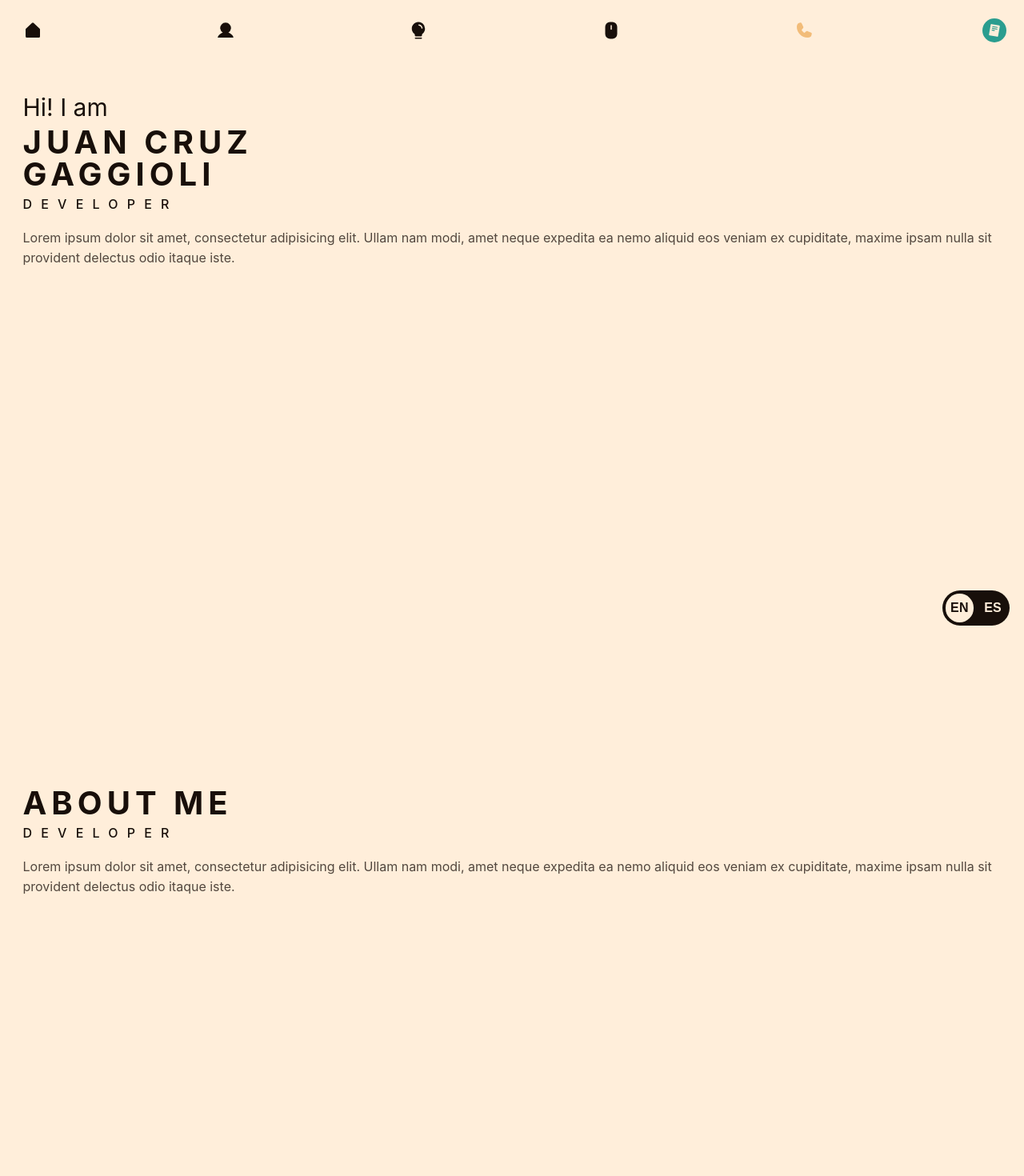
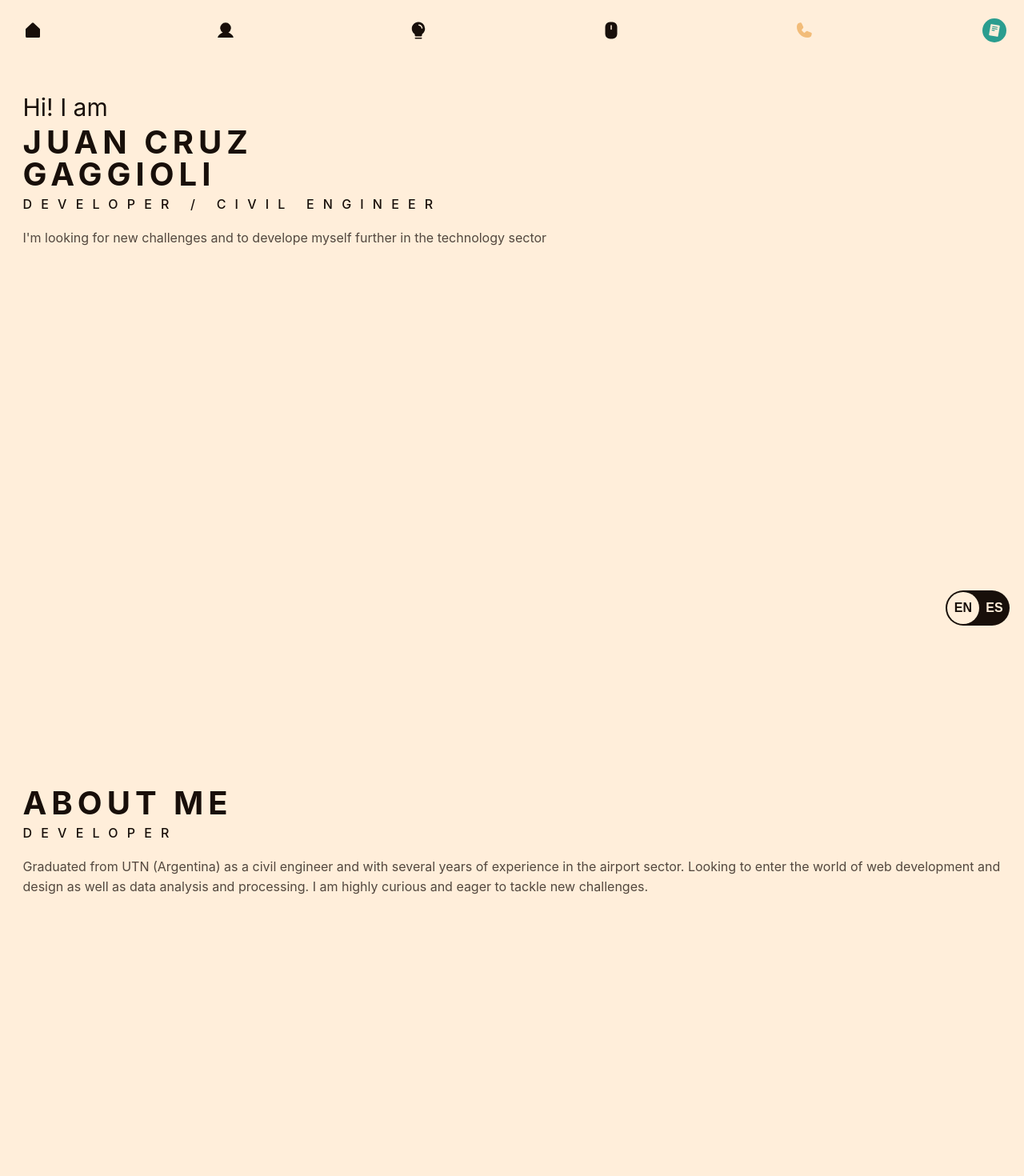
Before and after one commit to jcgaggioli/landing-page, a React (Create React App) app: page / in a window 1280 px wide. Shown: the top 1470 px of the page at 80% size. Built offline with nearby package versions, Linux system fonts and the light colour scheme.

Commit message:
style: animationto contact section

```diff
--- a/src/assets/data.json
+++ b/src/assets/data.json
@@ -4,25 +4,25 @@
       "name": "LinkedIn",
       "userName": "jcgaggioli",
       "destiny": "https://www.linkedin.com/in/jcgaggioli/",
-      "icon": "../assets/icons/linkedin-logo-fill.svg"
+      "icon": "linkedin-logo-fill"
     },
     {
       "name": "GitHub",
       "userName": "jcgaggioli",
       "destiny": "https://github.com/jcgaggioli",
-      "icon": "../assets/icons/github-logo-fill.svg"
+      "icon": "github-logo-fill"
     },
     {
       "name": "Mail",
       "userName": "jcgaggioli@gmail.com",
       "destiny": "jcgaggioli@gmail.com",
-      "icon": "../assets/icons/envelope-fill.svg"
+      "icon": "envelope-fill"
     },
     {
       "name": "Telegram",
       "userName": "+34 663 086 825",
       "destiny": "+34 663 086 825",
-      "icon": "../assets/icons/paper-plane-tilt-fill.svg"
+      "icon": "paper-plane-tilt-fill"
     }
   ]
 }
--- a/src/component/AboutMe.jsx
+++ b/src/component/AboutMe.jsx
@@ -5,12 +5,25 @@ const AboutMe = ({ language }) => {
     <div id="about-me" className="container">
       <div className="separator"></div>
       <h2 className="title">{language === 'en' ? 'ABOUT ME' : 'SOBRE MI'}</h2>
-      <p className="single-p">DEVELOPER</p>
-      <p className="normal-p">
-        Lorem ipsum dolor sit amet, consectetur adipisicing elit. Ullam nam
-        modi, amet neque expedita ea nemo aliquid eos veniam ex cupiditate,
-        maxime ipsam nulla sit provident delectus odio itaque iste.
+      <p className="single-p">
+        {language === 'en' ? 'DEVELOPER' : 'DESARROLLADOR'}
       </p>
+      {language === 'en' && (
+        <p className="normal-p">
+          Graduated from UTN (Argentina) as a civil engineer and with several
+          years of experience in the airport sector. Looking to enter the world
+          of web development and design as well as data analysis and processing.
+          I am highly curious and eager to tackle new challenges.
+        </p>
+      )}
+      {language === 'es' && (
+        <p className="normal-p">
+          Egresado en UTN (Argentina) como ingeniero civil y con varios años de
+          experiencia en el sector aeroportuario. Buscando entrar en el mundo
+          del desarrollo y diseño web, así como el análisis y procesamiento de
+          datos. Con mucha curiosidad ansioso por afrontar nuevos retos.
+        </p>
+      )}
     </div>
   );
 };
--- a/src/component/Contact.jsx
+++ b/src/component/Contact.jsx
@@ -1,12 +1,49 @@
 import React from 'react';
-import { useState } from 'react';
+import { useState,useEffect } from 'react';
 import '../styles/Contact.scss';
+import Icon from './Icon';
+import icons from "../assets/icons/_icons.svg"
+
 
 const Contact = ({ language, contacts }) => {
   const [currentContact, setCurrentContact] = useState(contacts[0]);
+  const [activeElementCoords, setActiveElementCoords] = useState({ y: 0, x: 0});
+  // const [finalCoords, setFinalCoords] = useState({ y: 0, x: 0});
+  const [activeElement, setActiveElement] = useState(null);
+  const iconElement = document.querySelector('.contact__main-icon')
 
-  const handleClick = con => {
+  // useEffect(() => {
+  //   setActiveElement( document.querySelector('.contact__icon.active'));
+
+  //   // setActiveElement( document.getElementById(contacts[0].name));
+  //   console.log(`Active element:`);
+  //   console.log(activeElement);
+  //   console.log(activeElementCoords);
+  //   if (activeElement) {
+  //     const elementRect = activeElement.getBoundingClientRect();
+  //     setActiveElementCoords({ y: elementRect.top, x: elementRect.left });
+  //   }
+  // },[iconElement]);
+
+  const handleClick = (e,con) => {
     setCurrentContact(con);
+
+    const element = e.target.closest('.contact__icon');
+
+    const iconFinal = document.querySelector('.contact__main-icon')
+    const iconCoords = iconFinal.getBoundingClientRect()
+    const rect = element.getBoundingClientRect();
+    const coordinates = {
+      x:  iconCoords.x - rect.x,
+      y: -iconCoords.y + rect.y
+    };
+    console.log('element: ', element);
+    console.log('rect: ', rect);
+    console.log('iconCoords: ', iconCoords);
+    console.log('coords: ', coordinates);
+    // setFinalCoords()
+    setActiveElementCoords(coordinates );
+
   };
 
   return (
@@ -16,20 +53,29 @@ const Contact = ({ language, contacts }) => {
       <div className="contact__display">
         <div className="contact__icons-column">
           {contacts.map(contact => (
-            <div
+          <svg key={contact.name} id={contact.name} xmlns="http://www.w3.org/2000/svg" xmlnsXlink="http://www.w3.org/1999/xlink"
               className={`contact__icon ${
                 currentContact.name === contact.name ? 'active' : ''
               }`}
-              onClick={() => {
-                handleClick(contact);
+              onClick={(e) => {
+                handleClick(e,contact);
               }}
             >
-              {contact.name}
-            </div>
+              <use href={`${icons}#${contact.icon}` } />
+          </svg>
+            // <Icon icon={contact.icon} iconStyle={`contact__icon ${
+            //   currentContact.name === contact.name ? 'active' : ''
+            // }`}  onClick={() => {
+            //   handleClick(contact);
+
+            // }}/>
           ))}
+
         </div>
         <aside>
-          <div className="contact__name">{currentContact.name}</div>
+        <Icon icon={currentContact.icon} iconStyle={'contact__main-icon'} xPos={activeElementCoords.x+'px'} yPos={activeElementCoords.y+'px'}
+            />
+          <div  className="contact__name">{currentContact.name}</div>
           <a
             target="_blanck"
             className="contact__user-name"
--- a/src/component/Home.jsx
+++ b/src/component/Home.jsx
@@ -1,20 +1,34 @@
-import React from "react";
-import "../styles/_custom.scss";
-import "../styles/_components.scss";
-import "../styles/Home.scss";
+import React from 'react';
+import '../styles/_custom.scss';
+import '../styles/_components.scss';
+import '../styles/Home.scss';
 
-const Home = () => {
+const Home = ({ language }) => {
   return (
     <div id="home" className="container">
-      <p className="small-p">Hi! I am</p>
-      <h1 className="title">JUAN CRUZ</h1>
-      <h1 className="title">GAGGIOLI</h1>
-      <p className="single-p">DEVELOPER</p>
-      <p className="normal-p">
-        Lorem ipsum dolor sit amet, consectetur adipisicing elit. Ullam nam
-        modi, amet neque expedita ea nemo aliquid eos veniam ex cupiditate,
-        maxime ipsam nulla sit provident delectus odio itaque iste.
-      </p>
+      {language === 'en' ? (
+        <>
+          <p className="small-p">Hi! I am</p>
+          <h1 className="title">JUAN CRUZ</h1>
+          <h1 className="title">GAGGIOLI</h1>
+          <p className="single-p">DEVELOPER / CIVIL ENGINEER</p>
+          <p className="normal-p">
+            I'm looking for new challenges and to develope myself further in the
+            technology sector
+          </p>
+        </>
+      ) : (
+        <>
+          <p className="small-p">Hola!, soy</p>
+          <h1 className="title">JUAN CRUZ</h1>
+          <h1 className="title">GAGGIOLI</h1>
+          <p className="single-p">DESARROLLADOR / INGENIERO CIVIL</p>
+          <p className="normal-p">
+            Estoy buscando nuevos retos y desarrollarme más en el sector de
+            tecnologia
+          </p>
+        </>
+      )}
     </div>
   );
 };
--- /dev/null
+++ b/src/component/Icon.jsx
@@ -0,0 +1,19 @@
+import React from 'react'
+import icons from "../assets/icons/_icons.svg"
+
+const Icon = ({icon,iconStyle,onClick, xPos, yPos}) => {
+  return (
+    <svg key={icon}
+    xmlns="http://www.w3.org/2000/svg"
+    xmlnsXlink="http://www.w3.org/1999/xlink"
+    className={iconStyle}
+    onClick={onClick}
+    style={{'--x': xPos,'--y': yPos}}
+
+  >
+    <use xlinkHref={`${icons}#${icon}`} />
+  </svg>
+  )
+}
+
+export default Icon
--- a/src/styles/Contact.scss
+++ b/src/styles/Contact.scss
@@ -18,6 +18,7 @@
   }
 }
 
+
 .contact__icons-column {
   // background-color: $black;
   height: 100%;
@@ -33,8 +34,12 @@
   align-items: center;
 }
 
+
 .contact__icon {
   cursor: pointer;
+  height: 40px;
+  width: 40px;
+  fill: $black;
 
   &:hover {
     scale: 1.2;
@@ -42,12 +47,17 @@
   }
 
   &.active {
-    color: $intense;
-    font-weight: 700;
-    path {
+    fill: $intense;
+  }}
+
+  .contact__main-icon {
+      height: 80px;
+      width: 80px;
       fill: $intense;
-    }
-  }
+
+      position: relative;
+      animation-name: shown;
+      animation-duration: 0.25s;
 }
 
 .contact__name {
@@ -62,3 +72,16 @@
   font-weight: 500;
   margin-top: 10px;
 }
+
+
+@keyframes shown {
+  from{right:var(--x); top: var(--y);
+    height: 40px;
+    width: 40px;
+   }
+  to{right: 0px;
+  top:0; height: 80px;
+  width: 80px;}
+  // 80%{right: -10px;}
+  // 100% {right:0}
+}
--- a/src/styles/Language.scss
+++ b/src/styles/Language.scss
@@ -3,10 +3,10 @@
 
 .lang__button {
   height: 44px;
-  width: 84px;
+  width: 80px;
   border-radius: 22px;
   background-color: $black;
-  padding: 4px;
+  padding: 2px;
 
   position: fixed;
   bottom: 18px;
@@ -26,9 +26,12 @@
   cursor: pointer;
 
   &.active {
-    height: 36px;
-    border-radius: 18px;
+    height: 40px;
+    width: 40px;
+    border-radius: 20px;
     background-color: $white;
     color: $black;
+    transform: rotate(1turn);
+    transition: transform 0.5s ease-in-out;
   }
 }
```
Also changed, not shown: src/assets/icons/_icons.svg (added).
